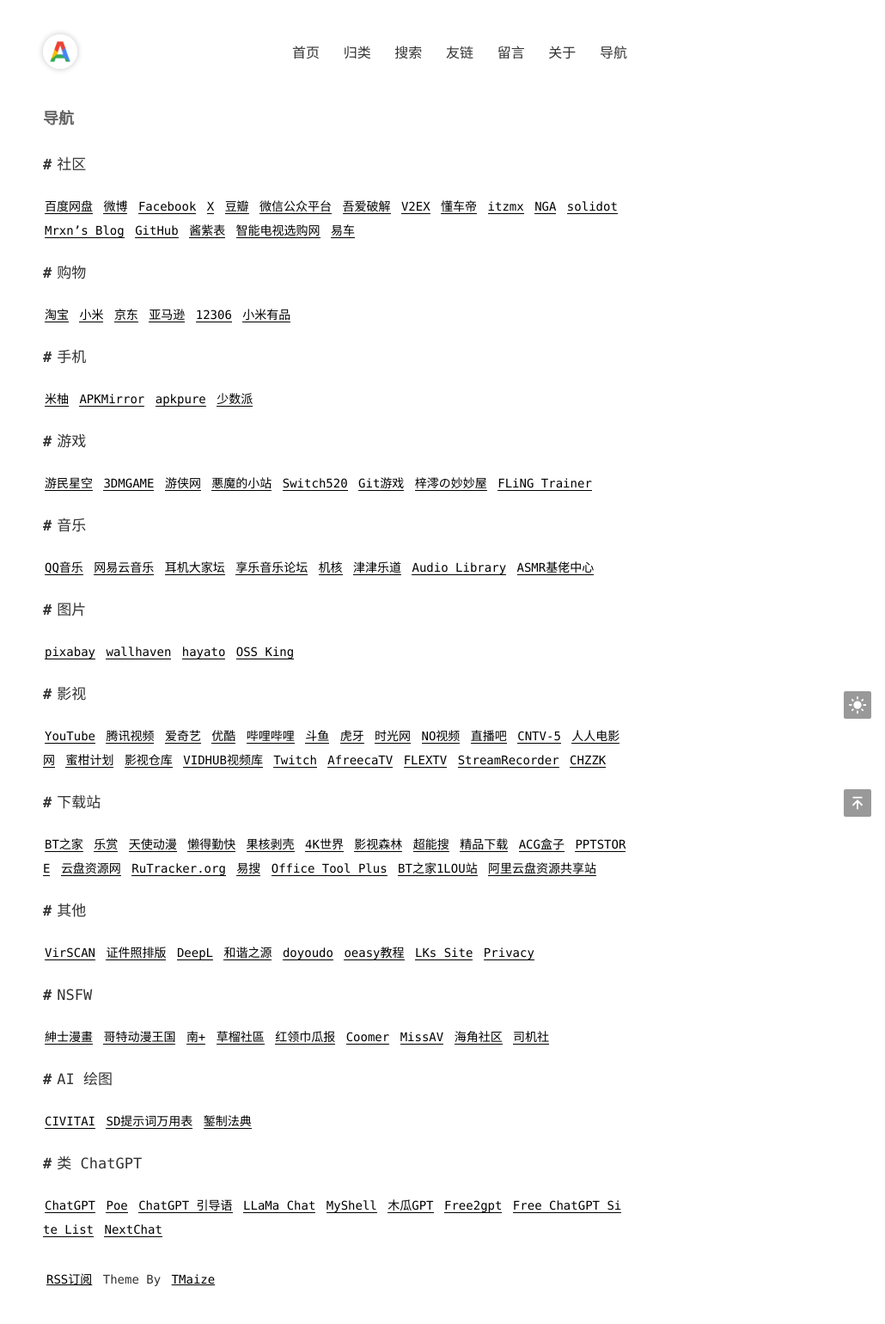
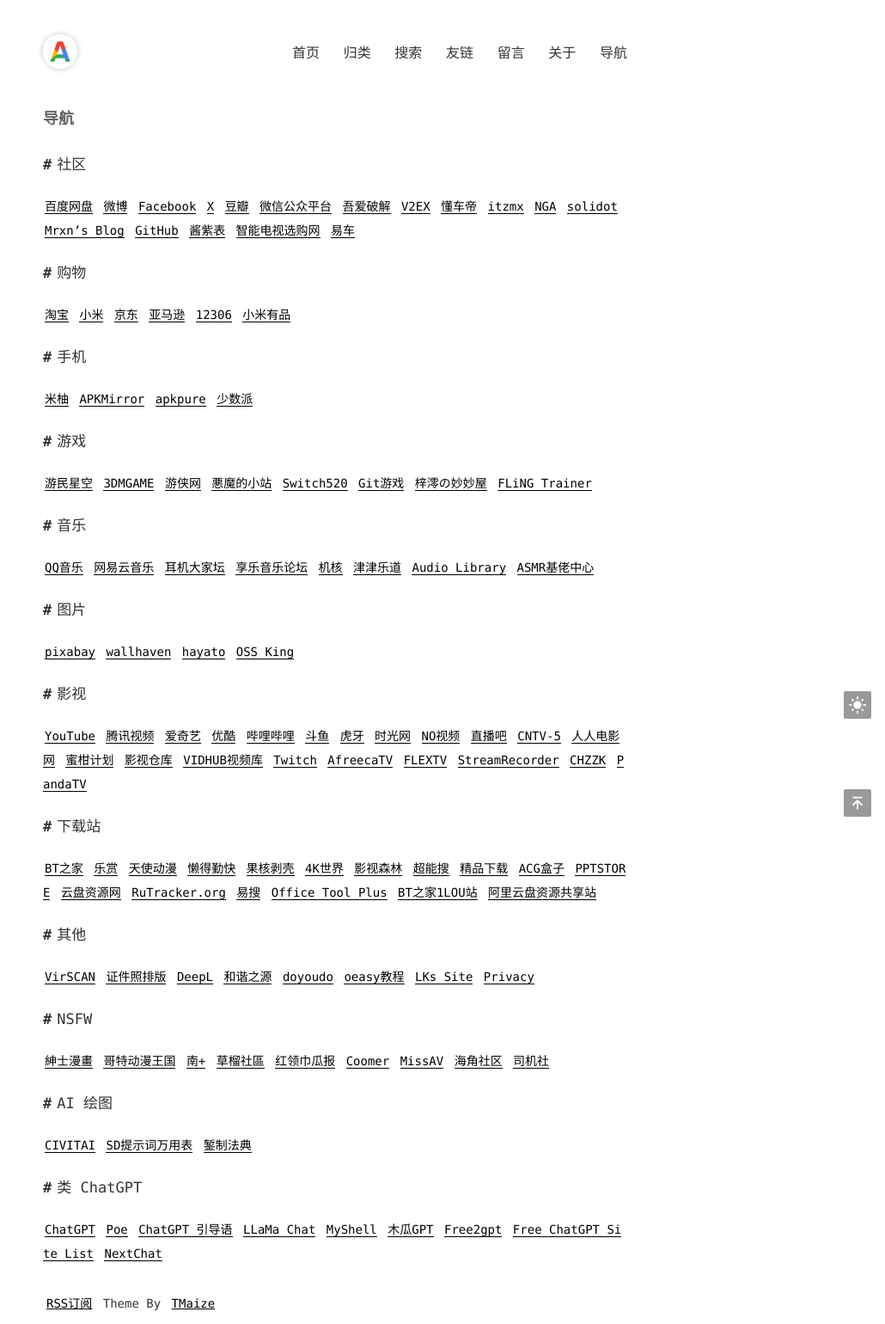
Before and after one commit to admans/admans.github.io, a Jekyll site: the page built from pages/navi.md, in a window 1280 px wide. Shown: the whole page at 86% size, without its empty margins (250-1280 px from the left). Built offline with Jekyll 4.4.1, drawn with Linux system fonts in a browser that asks for light colours; before the commit the page ends 1512 px from its top, so only the background shows below that.

Commit message:
Update navi.md

```diff
--- a/pages/navi.md
+++ b/pages/navi.md
@@ -29,7 +29,7 @@ title: 导航
 
 ## 影视
 
-[YouTube](https://www.youtube.com/ "YouTube") [腾讯视频](https://v.qq.com/ "腾讯视频") [爱奇艺](https://www.iqiyi.com/ "爱奇艺") [优酷](https://www.youku.com/ "优酷") [哔哩哔哩](https://www.bilibili.com/ "哔哩哔哩") [斗鱼](https://www.douyu.com/ "斗鱼") [虎牙](https://www.huya.com/ "虎牙") [时光网](http://www.mtime.com/ "时光网") [NO视频](https://www.novipnoad.com/ "NO视频") [直播吧](http://www.zhibo8.cc/ "直播吧") [CNTV-5](http://tv.cntv.cn/live/cctv5/?pt=HD "CNTV-5") [人人电影网](https://www.rrdynb.com/index.html "人人电影网") [蜜柑计划](https://mikanani.me/ "蜜柑计划") [影视仓库](http://www.wmdz.com/index.html "影视仓库") [VIDHUB视频库](https://vidhub.link/ "VIDHUB视频库") [Twitch](https://www.twitch.tv/ "Twitch") [AfreecaTV](https://www.afreecatv.com/ "AfreecaTV") [FLEXTV](https://www.flextv.co.kr/ "FLEXTV") [StreamRecorder](https://streamrecorder.io/ "StreamRecorder") [CHZZK](https://chzzk.naver.com/ "CHZZK")
+[YouTube](https://www.youtube.com/ "YouTube") [腾讯视频](https://v.qq.com/ "腾讯视频") [爱奇艺](https://www.iqiyi.com/ "爱奇艺") [优酷](https://www.youku.com/ "优酷") [哔哩哔哩](https://www.bilibili.com/ "哔哩哔哩") [斗鱼](https://www.douyu.com/ "斗鱼") [虎牙](https://www.huya.com/ "虎牙") [时光网](http://www.mtime.com/ "时光网") [NO视频](https://www.novipnoad.com/ "NO视频") [直播吧](http://www.zhibo8.cc/ "直播吧") [CNTV-5](http://tv.cntv.cn/live/cctv5/?pt=HD "CNTV-5") [人人电影网](https://www.rrdynb.com/index.html "人人电影网") [蜜柑计划](https://mikanani.me/ "蜜柑计划") [影视仓库](http://www.wmdz.com/index.html "影视仓库") [VIDHUB视频库](https://vidhub.link/ "VIDHUB视频库") [Twitch](https://www.twitch.tv/ "Twitch") [AfreecaTV](https://www.afreecatv.com/ "AfreecaTV") [FLEXTV](https://www.flextv.co.kr/ "FLEXTV") [StreamRecorder](https://streamrecorder.io/ "StreamRecorder") [CHZZK](https://chzzk.naver.com/ "CHZZK") [PandaTV](https://www.pandalive.co.kr/ "PandaTV")
 
 ## 下载站
 
```
